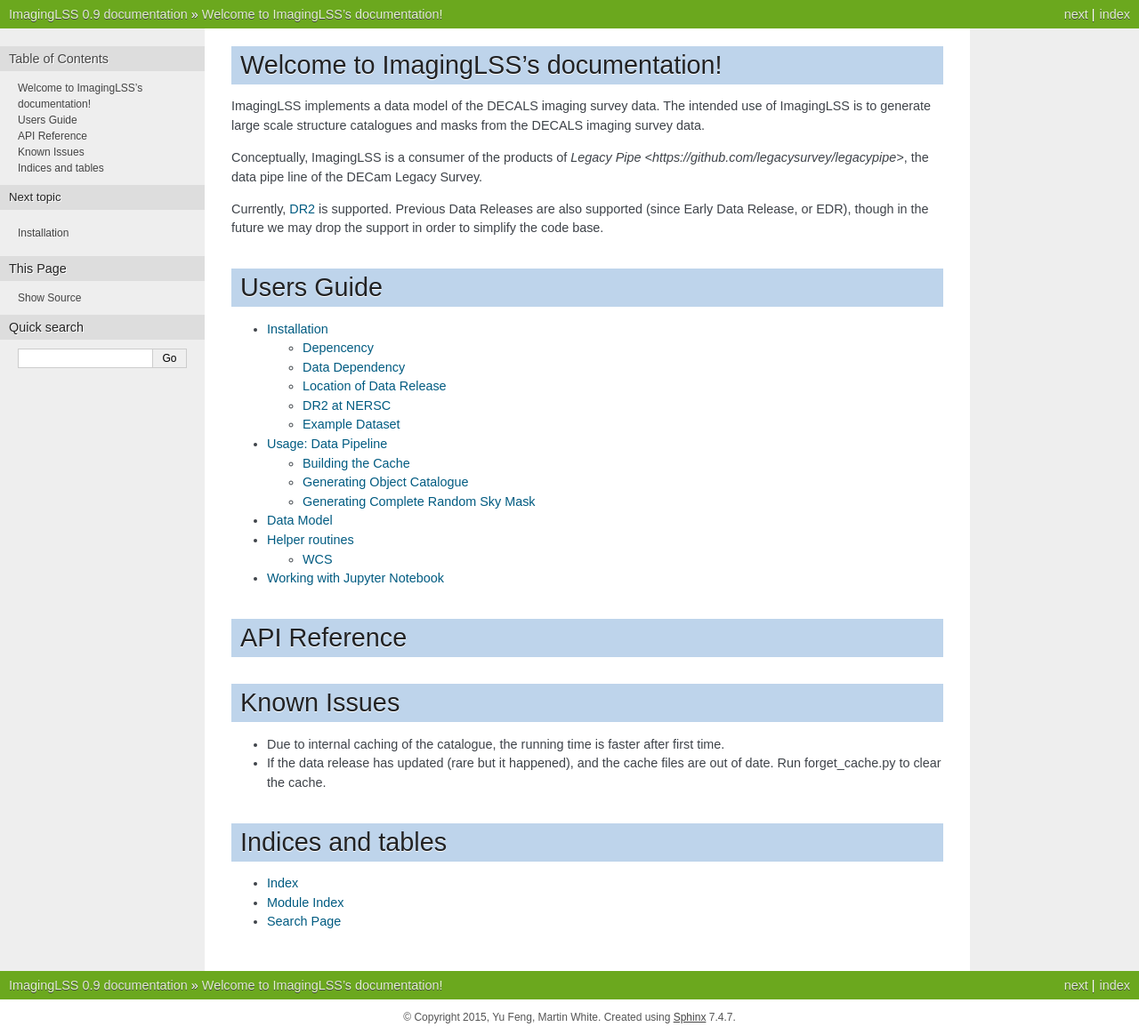
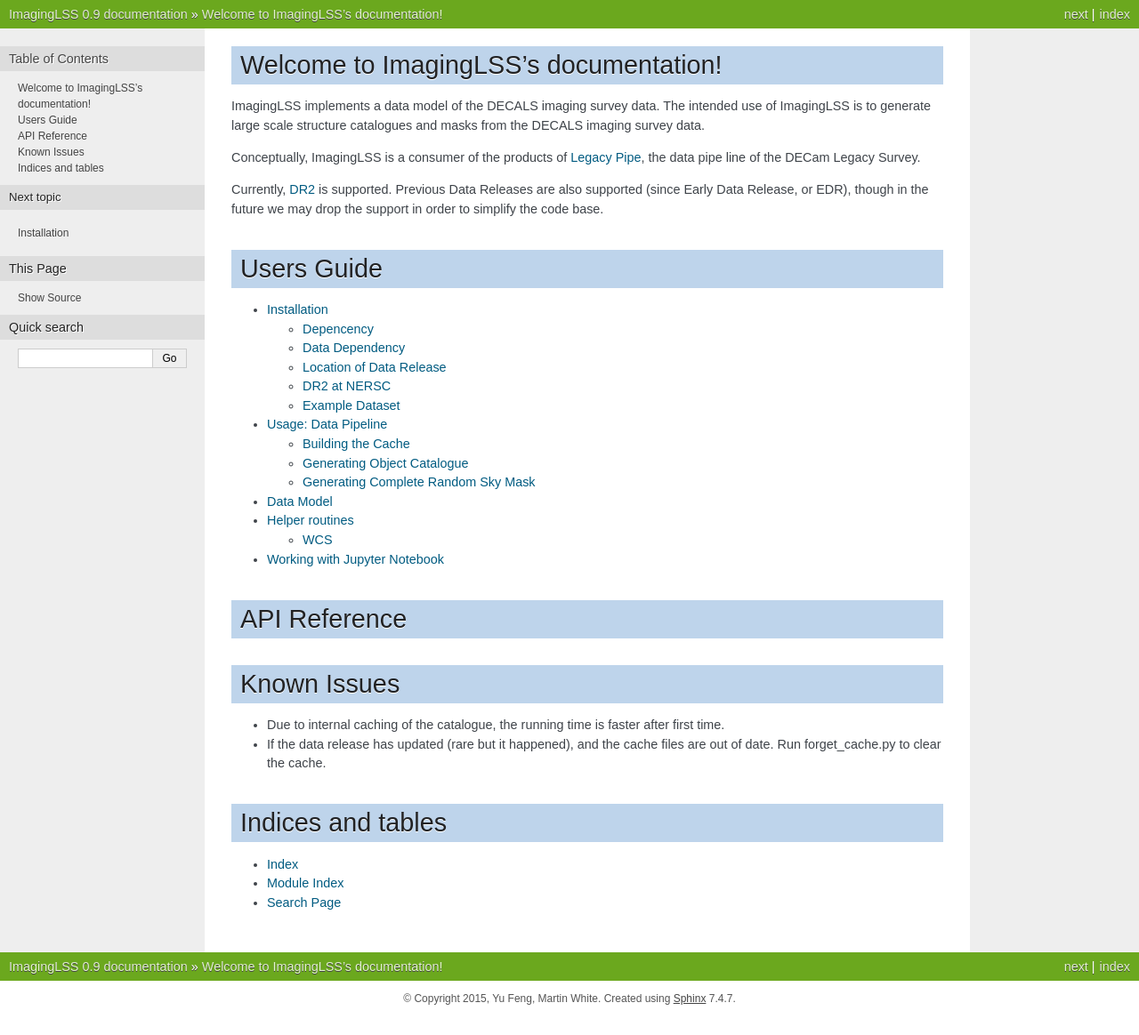
Before and after one commit to desihub/imaginglss, a Sphinx documentation site: the page built from docs/index.rst, in a window 1280 px wide. Shown: the whole page at 89% size. Built offline with Sphinx 7.4.7, drawn with Linux system fonts in a browser that asks for light colours; formulas are drawn with MathJax 3; pages that are not in the unit, such as notebooks, are missing from menus; after the commit the page ends 1143 px from its top, so only the background shows below that.

Commit message:
fix link to legacypipe.

```diff
--- a/docs/index.rst
+++ b/docs/index.rst
@@ -10,7 +10,7 @@
 The intended use of ImagingLSS is to generate large scale structure
 catalogues and masks from the DECALS imaging survey data.
 
-Conceptually, ImagingLSS is a consumer of the products of `Legacy Pipe <https://github.com/legacysurvey/legacypipe>`,
+Conceptually, ImagingLSS is a consumer of the products of `Legacy Pipe <https://github.com/legacysurvey/legacypipe>`_,
 the data pipe line of the DECam Legacy Survey.
 
 Currently, `DR2 <https://desi.lbl.gov/trac/wiki/DecamLegacy/DR2>`_ is supported.
```
